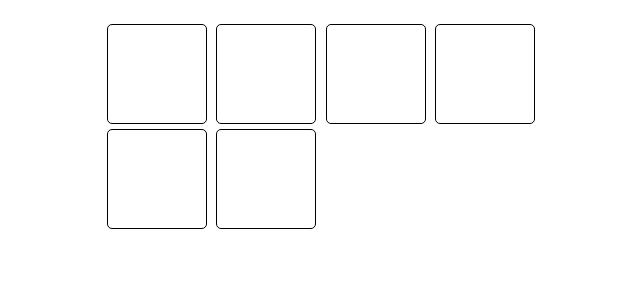
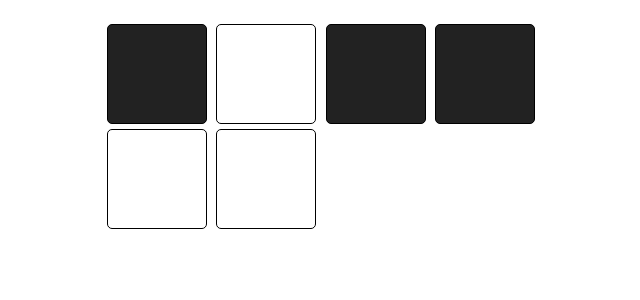
Before and after one commit to adex-badr18/react-challenges, a React (Vite) app in the folder boxes/: page / in a window 1280 px wide. Shown: the top 300 px of the page, without its empty margins (317-957 px from the left). Built offline with nearby package versions, Linux system fonts and the light colour scheme.

Commit message:
Set box bg-color if its on value is true

```diff
--- a/boxes/src/App.jsx
+++ b/boxes/src/App.jsx
@@ -1,11 +1,13 @@
 import { useState } from 'react'
 import './App.css'
 import boxes from './boxes';
+import Box from './components/Box';
 
 function App() {
     const [boxArray, setBoxArray] = useState(boxes);
 
-    const boxJsx = boxArray.map(box => <div key={box.id} className='box'></div>);
+    const boxJsx = boxArray.map(box => <Box key={box.id} square={box} />);
+
     return (
         <div className='container'>
             <section className="box-container">
--- /dev/null
+++ b/boxes/src/components/Box.jsx
@@ -0,0 +1,11 @@
+export default function Box(props) {
+    console.log(props.square);
+
+    const styles = {
+        backgroundColor: props.square.on ? '#222222' : 'transparent'
+    }
+
+    return (
+        <div style={styles} className='box'></div>
+    )
+}
```
